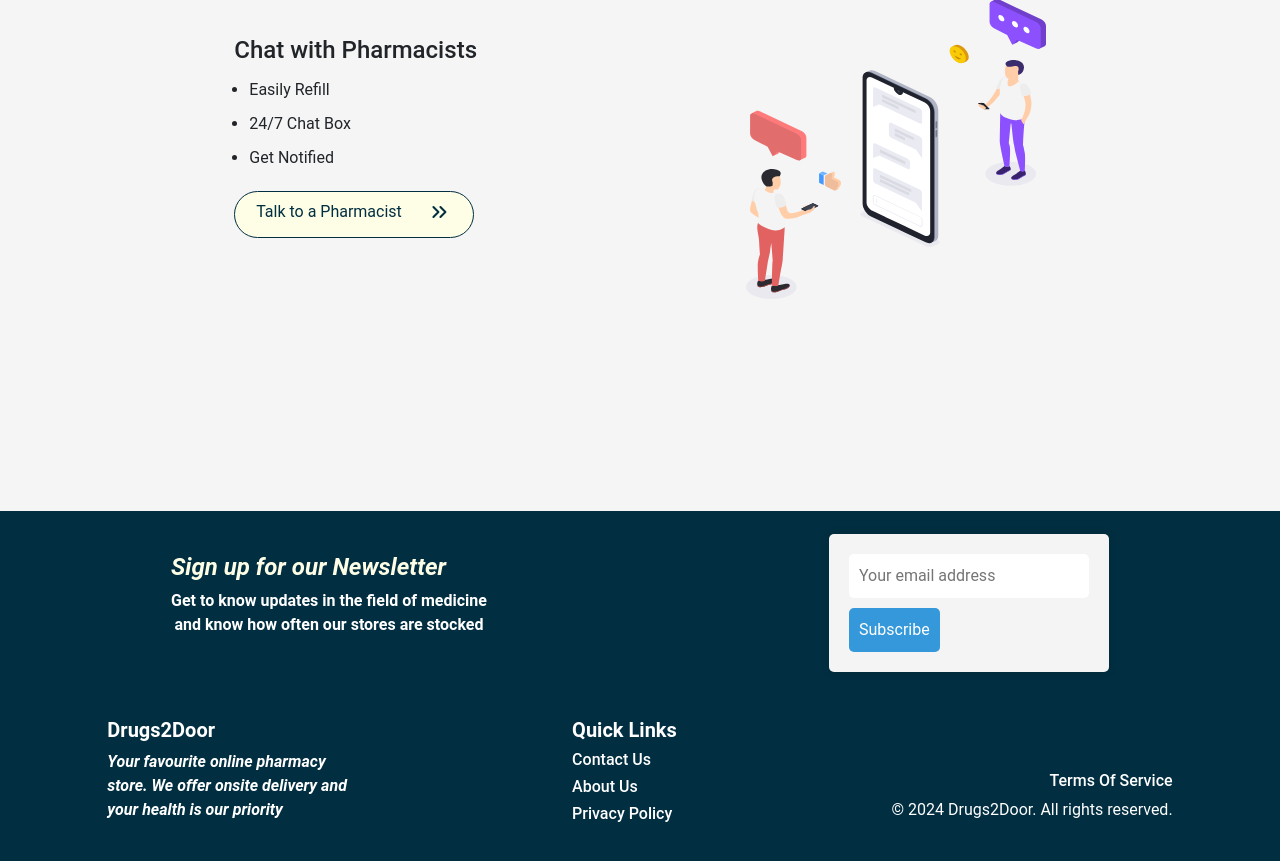
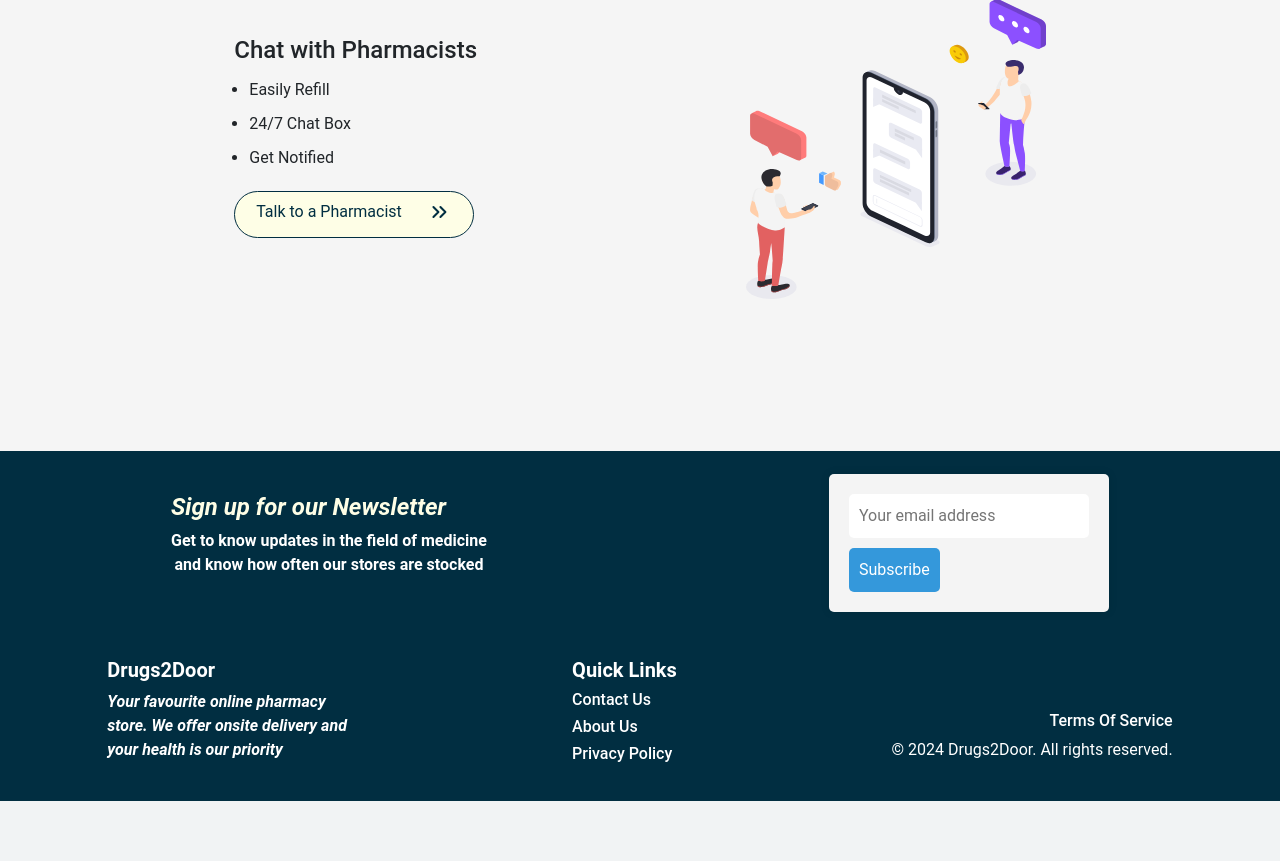
Before and after one commit to chrispoon007/Drugs2Door, a Flask app: page / in a window 1280 px wide. Shown: the part 667-1528 px from the top of the page. After the commit the page ends 1468 px from the top, so only its background shows below. Run offline with Flask 3, Linux system fonts and the light colour scheme; some libraries are stand-ins or nearby versions.

Commit message:
chore: Update home.css to set minimum height for body

```diff
--- a/static/css/home.css
+++ b/static/css/home.css
@@ -4,6 +4,7 @@ body {
     margin: 0;
     display: flex;
     flex-direction: column;
+    min-height: 100vh;
 }
 
 .vector {
@@ -106,7 +107,7 @@ button {
     justify-content: space-around;
     color: #FFF;
     flex-direction: column;
-    margin-top: 60px;
+    margin-top: auto;
 }
 
 .f-cont {
```
